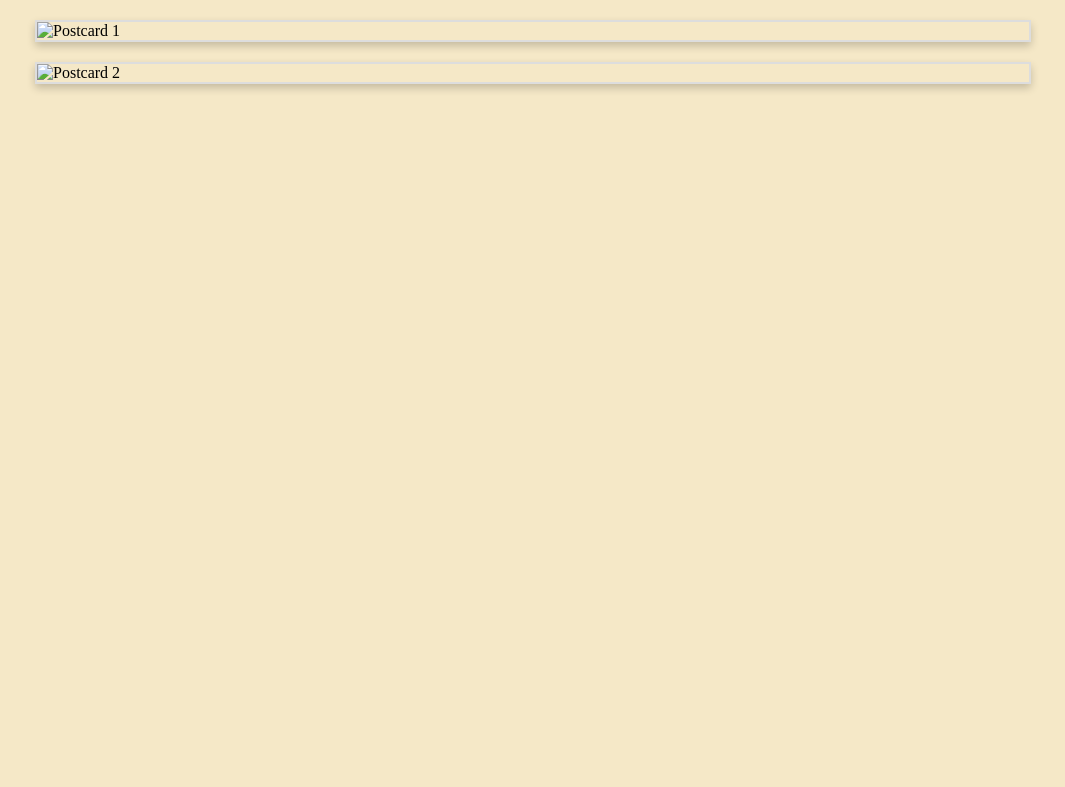
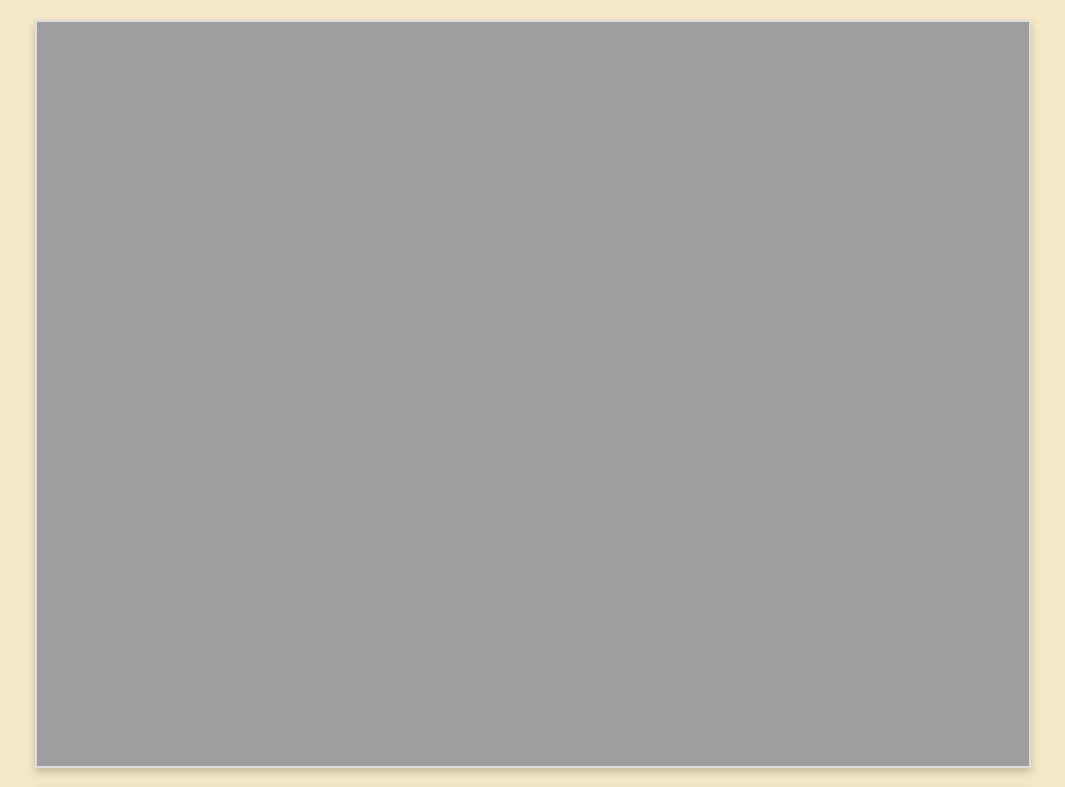
Before and after one commit to paulvaness/for-someone, a plain HTML site: page index.html in a window 1280 px wide. Shown: the top 787 px of the page, without its empty margins (107-1172 px from the left). Drawn offline with Linux system fonts and the light colour scheme; the site is published under a folder, as on GitHub Pages, so addresses that start at the root find nothing.

Commit message:
Update index.html

```diff
--- a/index.html
+++ b/index.html
@@ -9,8 +9,8 @@
 <body>
 
     <div class="postcard-gallery">
-        <img src="/postcard/1.png" alt="Postcard 1">
-        <img src="/postcard/2.png" alt="Postcard 2">
+        <img src="postcard/1.png" alt="Postcard 1">
+        <img src="postcard/2.png" alt="Postcard 2">
     </div>
     <audio autoplay loop>
         <source src="1975.mp3" type="audio/mpeg">
```
